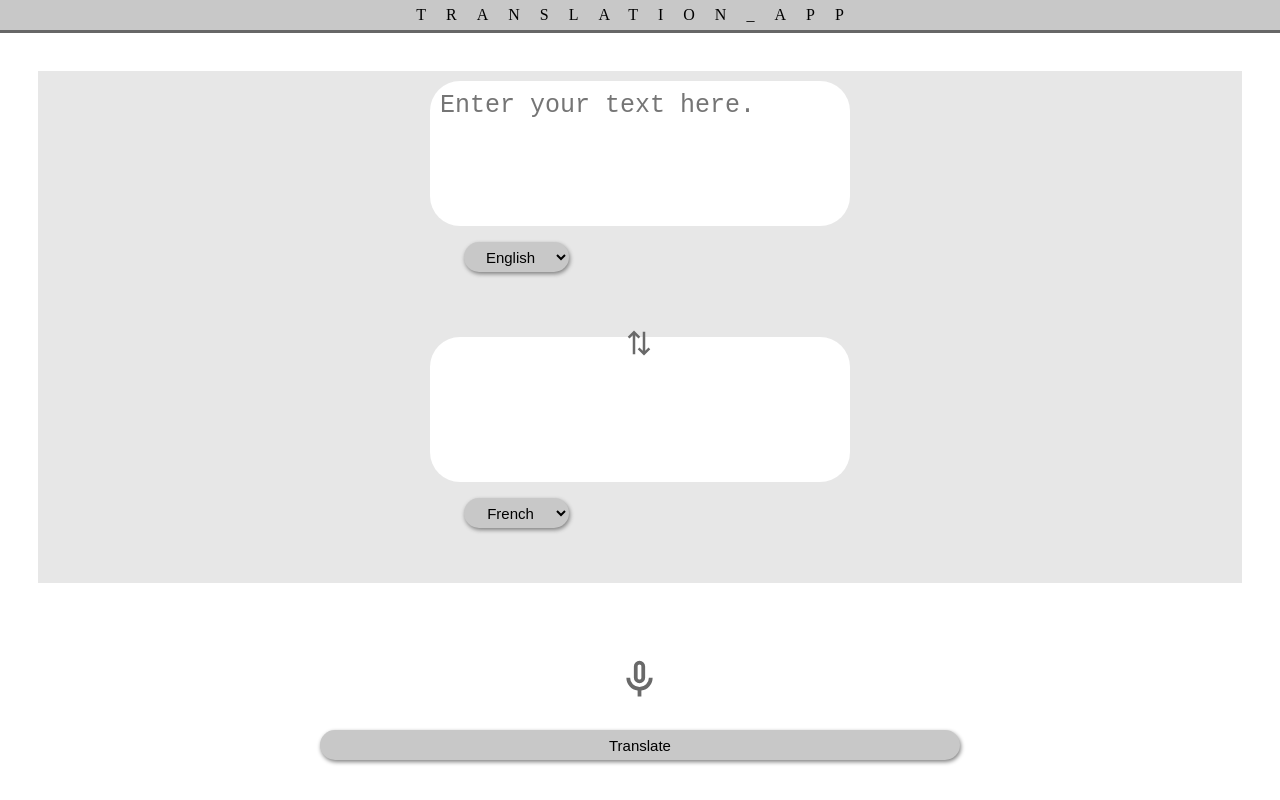
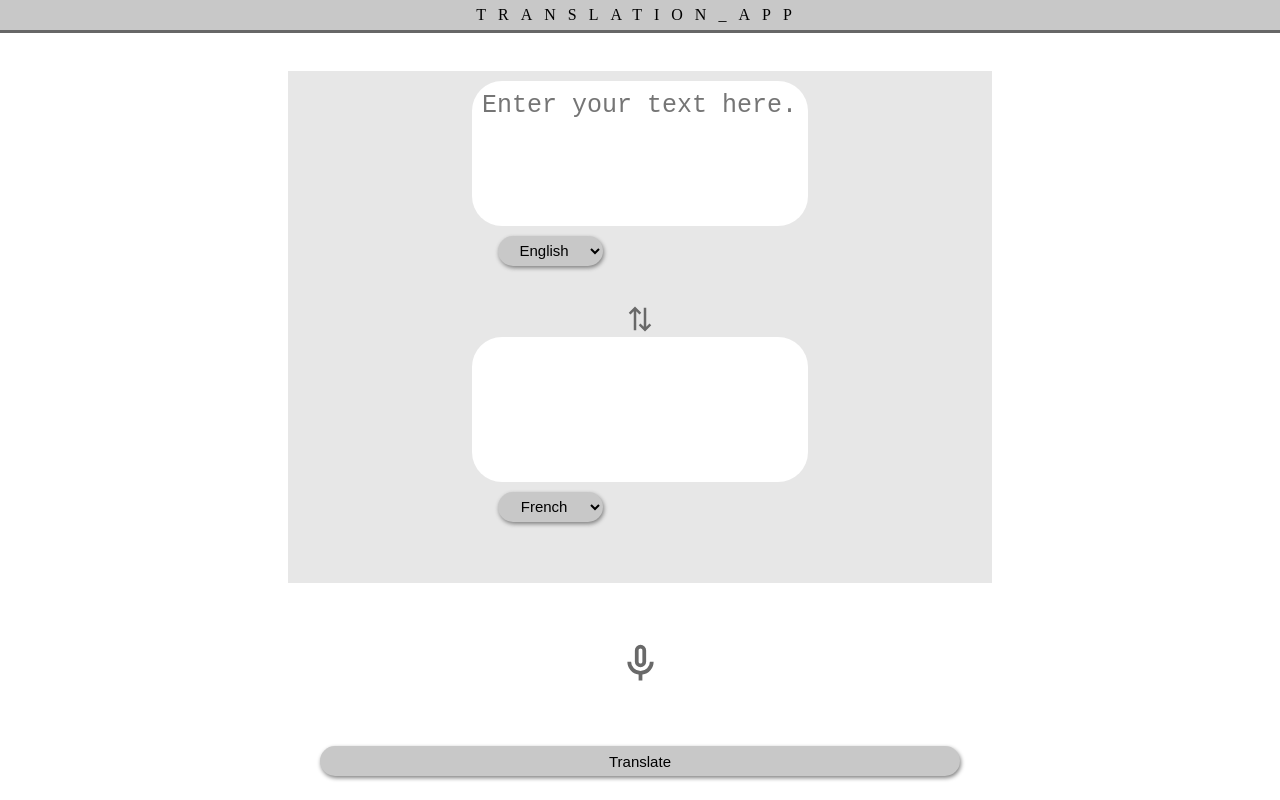
Before and after one commit to Fadarse/fadarse-translation_app, a plain HTML site: page index.html in a window 1280 px wide. Drawn offline with Linux system fonts and the light colour scheme.

Commit message:
with media queries

```diff
--- a/script.js
+++ b/script.js
@@ -43,14 +43,8 @@ document.querySelector(".icon-sync").addEventListener("click", async () => {
     } else {
         translation.innerText = "Translation failed";
     }
-
-    // const sourceLangOption = translated.querySelector(`option[value="${sourceLang}"]`);
-    // const sourceLangContent = sourceLangOption.textContent;
-    // transcript.innerText = sourceLangContent;
-
-    // const targetLangOption = transcript.querySelector(`option[value="${targetLang}"]`);
-    // const targetLangContent = targetLangOption.textContent;
-    // translation.innerText = targetLangContent;
+    transcript.style.display = "none";
+    translated.style.display = "none";
 });
 
 document.querySelector(".icon-audio").addEventListener("click", async () => {
--- a/style.css
+++ b/style.css
@@ -6,12 +6,12 @@ html, body {
 
 header {
     display: flex;
-    width: 100%;
+    width: auto;
     height: 30px;
     background-color: rgb(200, 200, 200);
     align-items: center;
     justify-content: center;
-    letter-spacing: 20px;
+    letter-spacing: 12px;
     border-bottom: solid rgb(103, 103, 103);
 }
 .container {
@@ -19,13 +19,14 @@ header {
     width: 94%;
     height: 32em;
     margin: 3%;
+    justify-self: center;
     justify-content: center;
     align-content: stretch;
     background-color: rgb(231, 231, 231);
 }
 .input ,.transcription {
     display: grid;
-    width: 16em;
+    width: auto;
     height: 5em;
     border: none;
     font-size: 25px;
@@ -45,8 +46,11 @@ header {
     width: 50px;
     height: 50px;
     border-radius: 50%;
-    bottom: 12%;
+    bottom: 16%;
     cursor: pointer;
+    @media (width >= 768px) {
+        bottom: 14%;
+    }
 }
 .icon-sync {
     display: flex;
@@ -57,9 +61,10 @@ header {
     width: 45px;
     height: 45px;
     border-radius: 50%;
-    top: 40%;
+    top: 37%;
     cursor: pointer;
     transform: rotate(90deg);
+
 }
 .lang-btn {
     display: flex;
@@ -83,11 +88,11 @@ select{
     text-align: center;
     font-size: 15px;
     cursor: pointer;
-    margin: -9% 0 0 10%;
+    margin: -13% 0 0 10%;
 }
 .translation-btn {
     position: absolute;
-    bottom: 5%;
+    bottom: 10%;
     justify-self: center;
     width: 50%;
     height: 30px;
@@ -106,3 +111,29 @@ select:hover, .translation-btn:hover {
 .icon-audio:hover, .icon-sync:hover{
     background-color: rgb(200, 200, 200);
 }
+
+@media (565px < width < 768px) {
+    .translation-btn{
+        bottom: 4%;
+    }
+    .container {
+        width: 55%;
+        height: 100%;
+        margin: 0;
+    }
+    .input, .transcription {
+        height: 4em;
+    }
+    .icon-sync {
+        top: 35%;
+    }
+}
+
+@media (width >= 768px) {
+    .translation-btn{
+        bottom: 3%;
+    }
+    .container {
+        width: 55%;
+    }
+}
```
